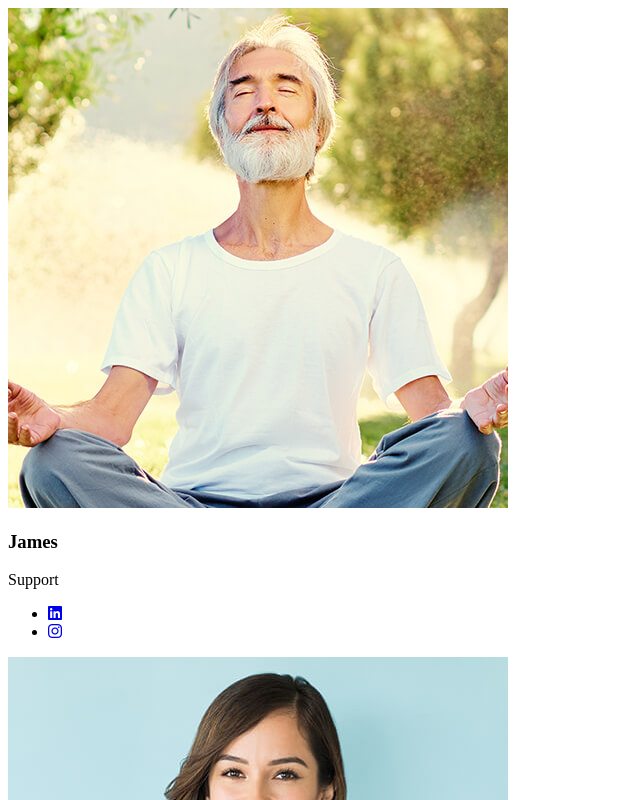
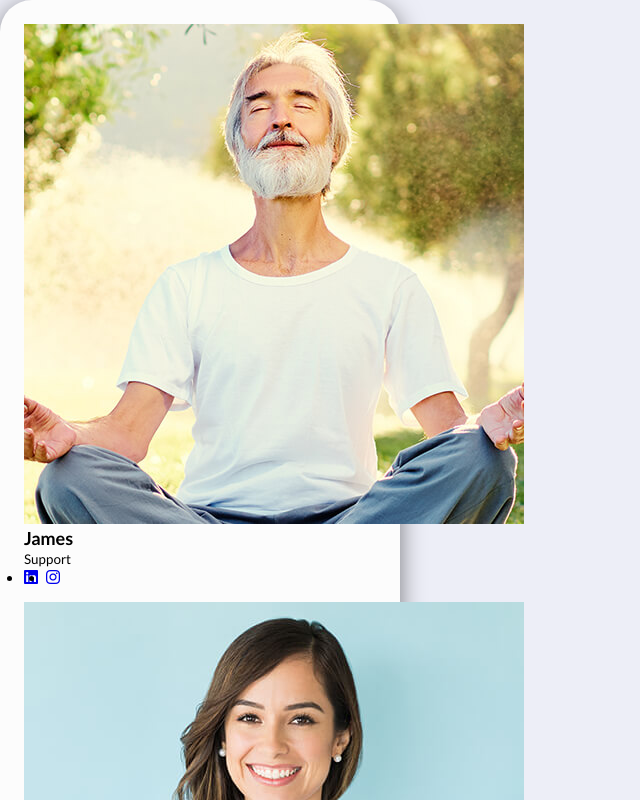
Before and after one commit to AndrewH1188/Drag-and-Drop-Cards, a plain HTML site: page index.html in a window 1280 px wide. Shown: the top 800 px of the page, without its empty margins (0-640 px from the left). Drawn offline with Linux system fonts and the light colour scheme.

Commit message:
Styling started and link added in README.md document to live site

```diff
--- a/assets/scss/styling.scss
+++ b/assets/scss/styling.scss
@@ -0,0 +1,63 @@
+:root {
+    --bg: #EDEEF7;
+    --white: #FCFCFC;
+    --shadow: #E1E1E1;
+    --navbar-height: 60px;
+}
+
+body {
+    font-family:'Trebuchet MS', sans-serif;
+    font-size: 1em;
+    background-color: var(--bg);
+    display: flex;
+    height: 100vh;
+    width: 100vw;
+}
+
+* {
+    margin: 0;
+    padding: 0;
+    box-sizing: border-box;
+}
+
+#team-members {
+    margin: auto;
+    display: flex;
+    flex-direction: column;
+    gap: 1rem;
+    padding: 1.5rem;
+    max-width: 25rem;
+    width: 100%;
+    background: var(--white);
+    border-radius: 2rem;
+    box-shadow: rgba(0, 0, 0, 0.5) 0px 6px 24px 0px;
+}
+
+.team-members-avatar {
+    width: 3.75rem;
+    height: 3.75rem;
+    object-fit: cover;
+    border-radius: 50%;
+}
+
+.social-links {
+     display: flex;
+     gap: 0.5rem;
+}
+
+.team-member-name {
+    display: grid;
+    gap: 0.125rem;
+
+    h3 { font-size: large; }
+
+    p { font-size: smaller; }
+}
+
+.team-member-chosen { box-shadow: 8px 8px 32px var(--shadow); }
+
+.team-member-drag { opacity: 0; }
+
+@media (max-width: 400px) {
+    .social-links { display: none; }
+}
```
Also changed, not shown: assets/scss/styling.css, 2 other files.
